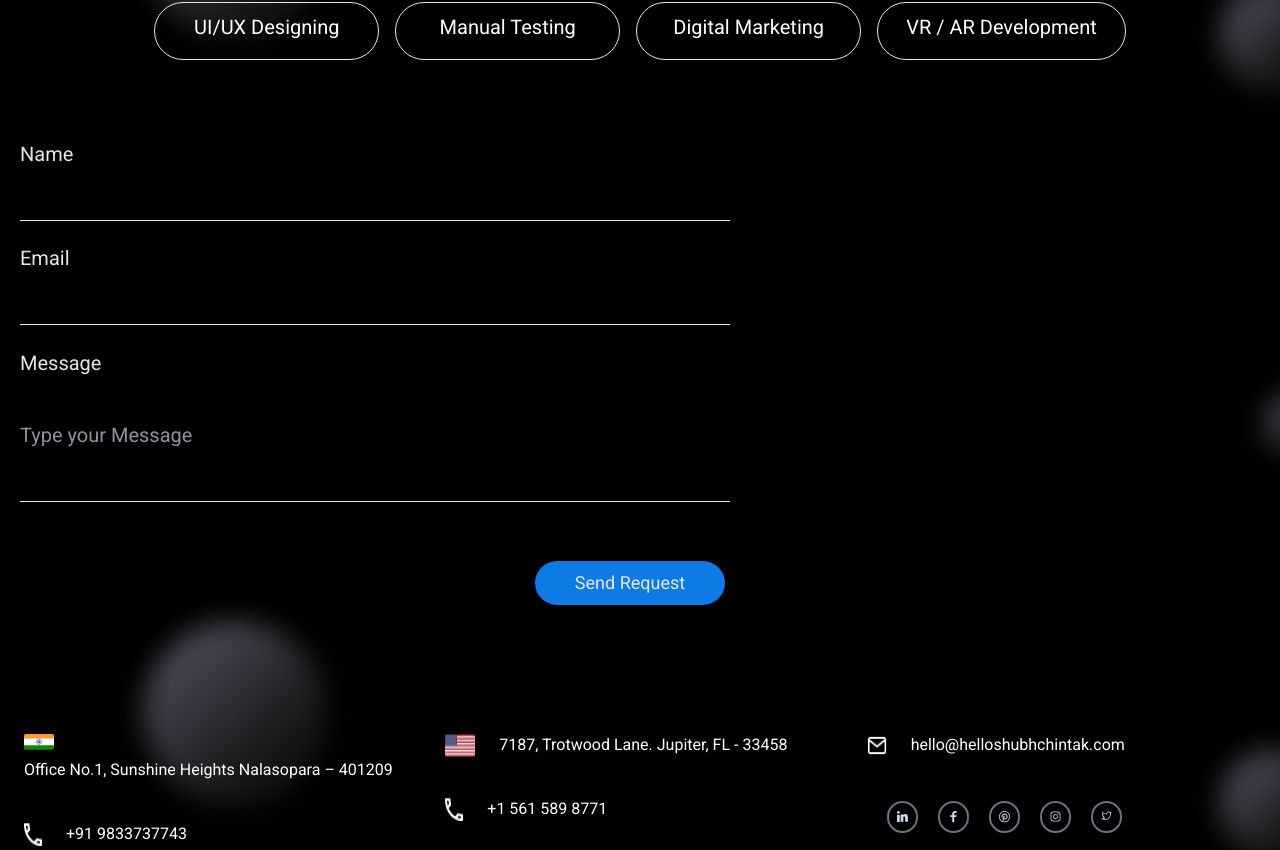
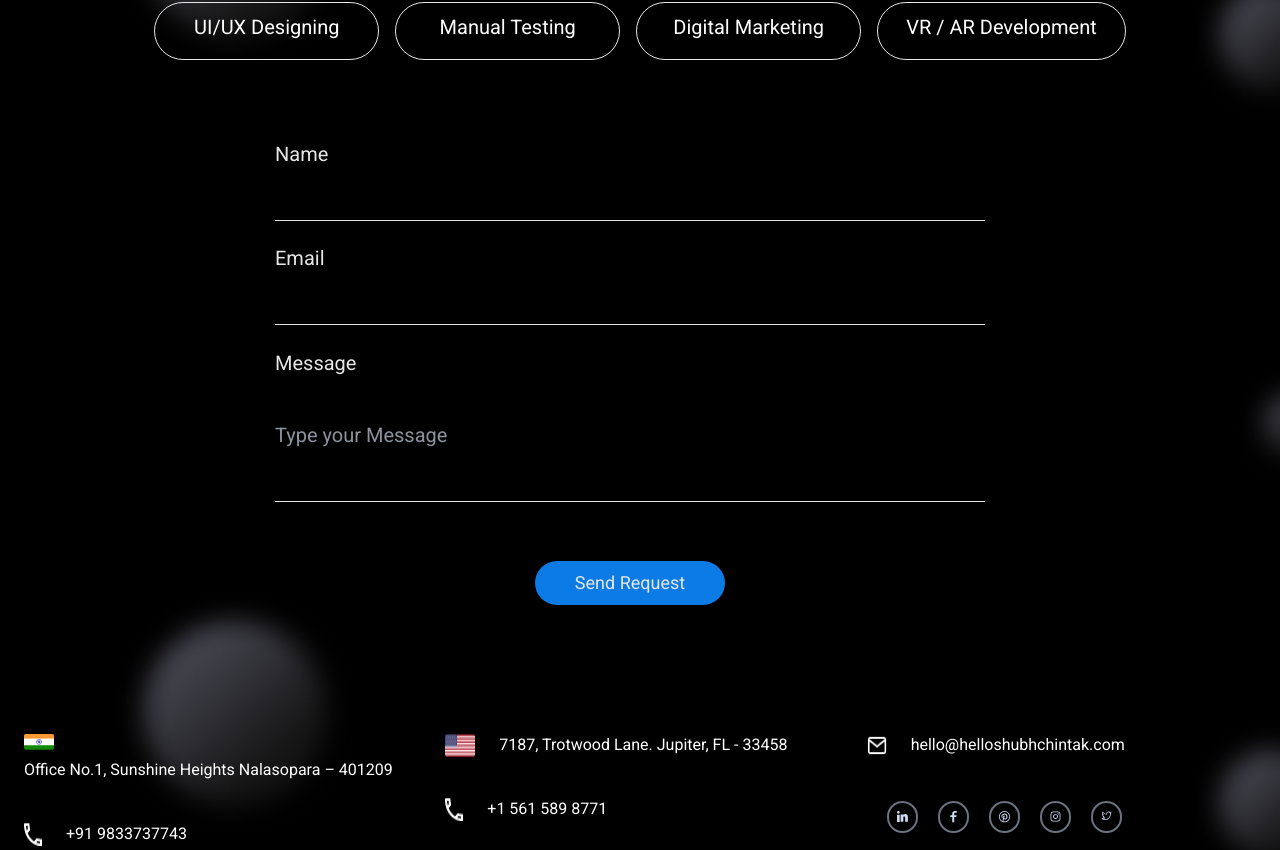
Before and after one commit to bhargavi-005/ShubhchintakWebsite, a Next.js app in the folder shubhchintak-india/: page /contact_us in a window 1280 px wide. Shown: the part 469-1319 px from the top of the page. Built offline with nearby package versions, Linux system fonts and the light colour scheme.

Commit message:
contact us

```diff
--- a/shubhchintak-india/src/pages/contact_us.jsx
+++ b/shubhchintak-india/src/pages/contact_us.jsx
@@ -69,7 +69,7 @@
 
       <section className="text-white font-abc flex justify-center md:mr-5">
         <div className="container px-5 py-15 flex justify-center ">
-          <div className=" w-full">
+          <div className=" w-full flex justify-center ">
             <ul className=" mx-auto flex flex-col justify-center gap-6 text-xl font-normal opacity-[0.90] ">
             <li>
                 <h5>Name</h5>
```
